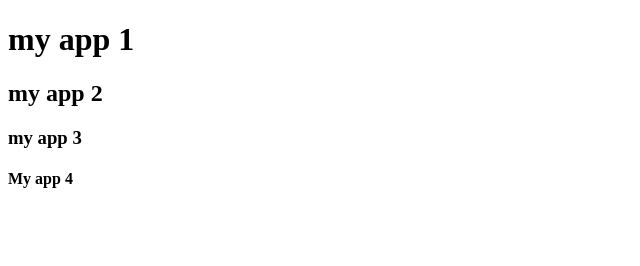
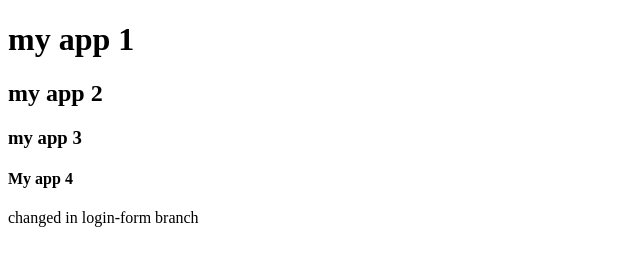
Before and after one commit to nazmulislamprofile/demo, a plain HTML site: page index.html in a window 1280 px wide. Shown: the whole page, without its empty margins (0-640 px from the left). Drawn offline with Linux system fonts and the light colour scheme.

Commit message:
changed in login-form branch

```diff
--- a/index.html
+++ b/index.html
@@ -10,5 +10,6 @@
     <h2>my app 2</h2>
     <h3>my app 3</h3>
     <h4>My app 4</h4>
+    <p>changed in login-form branch</p>
 </body>
 </html>
```
